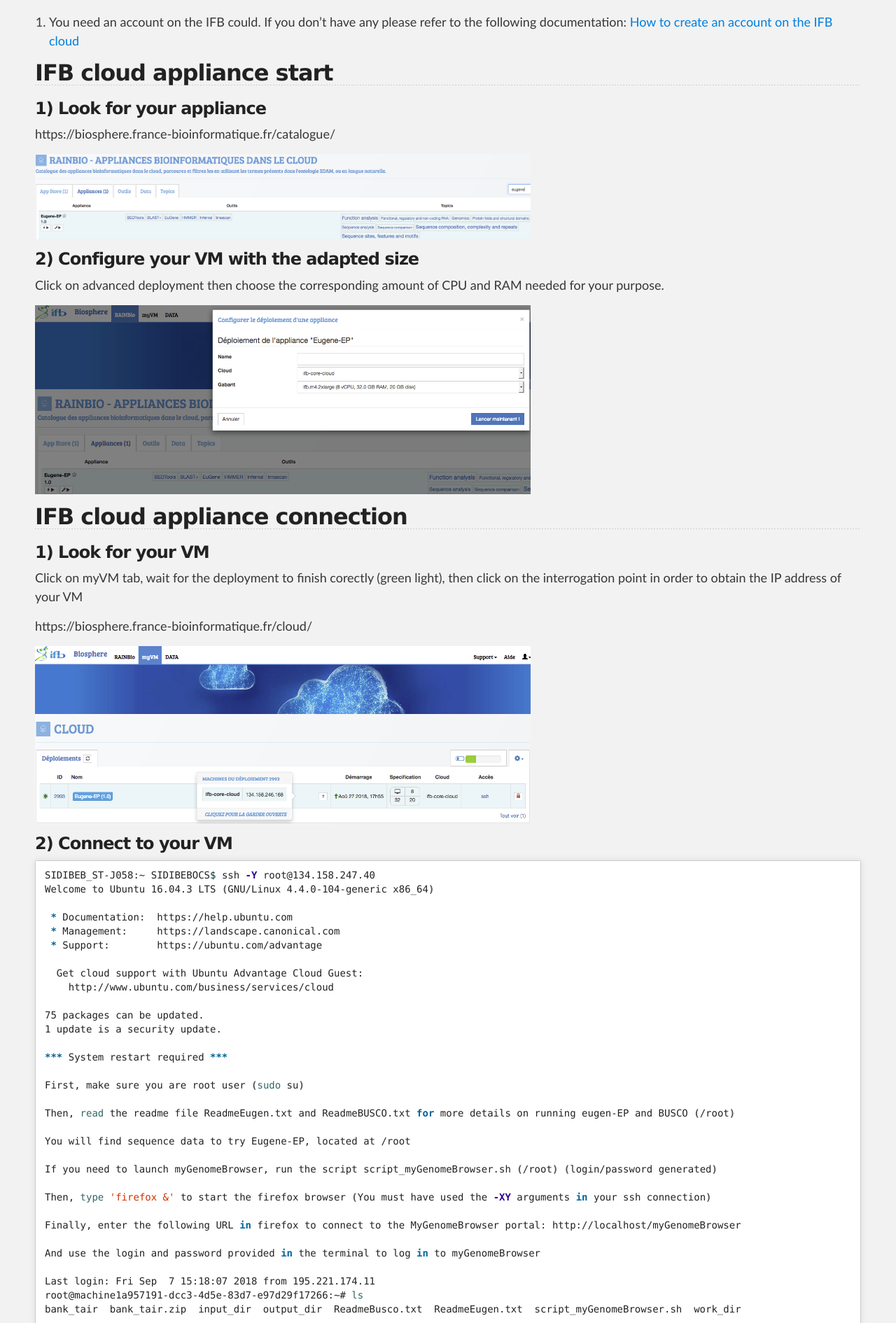
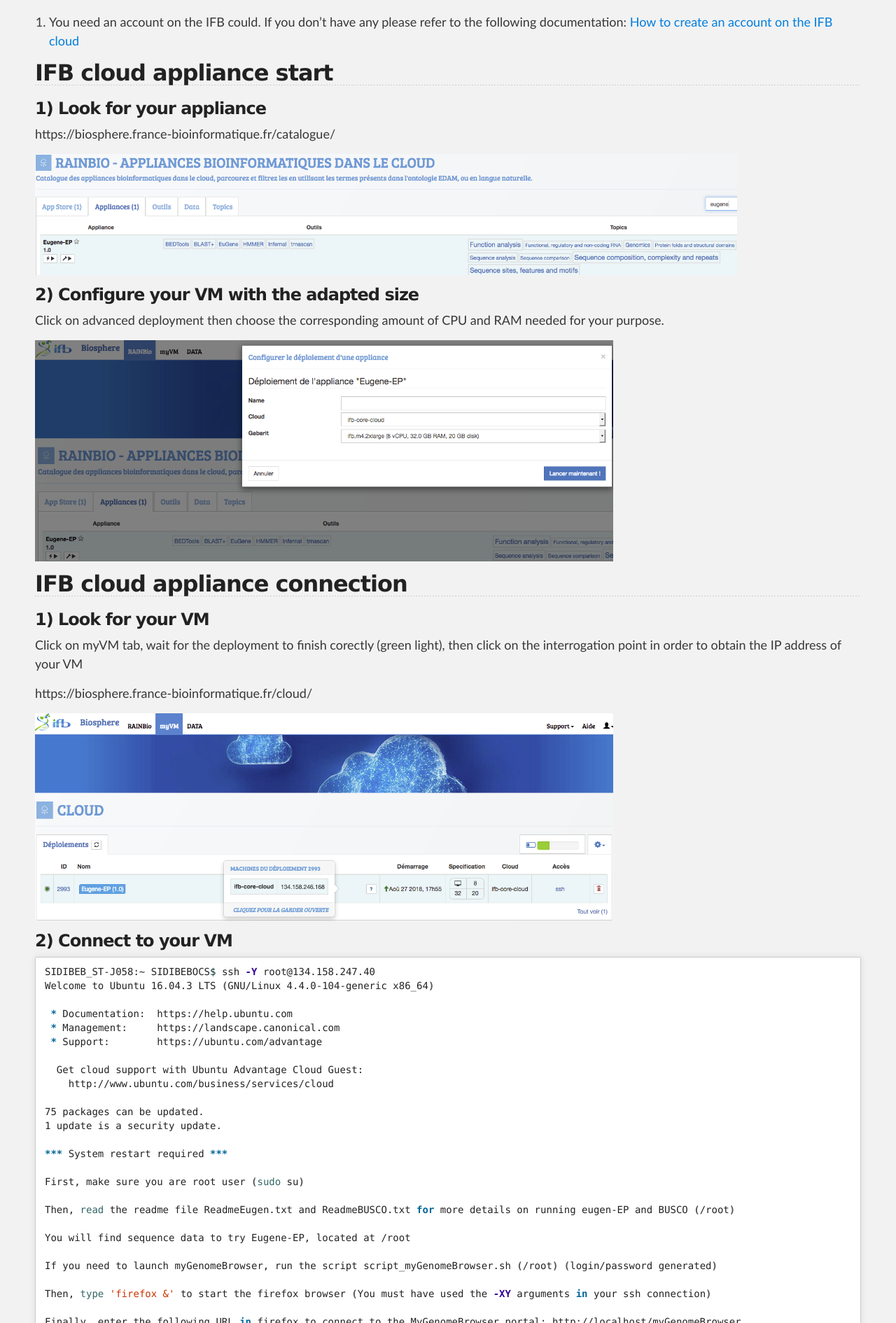
Before and after one commit to SouthGreenPlatform/trainings, a Jekyll site: the page built from _pages/annotation/IFBcloud/use_IFB_cloud_appliance.md, in a window 1280 px wide. Shown: the part 441-2331 px from the top of the page at 70% size. Built offline with Jekyll 4.4.1, drawn with Linux system fonts in a browser that asks for light colours; nearby versions of some CDN libraries.

Commit message:
Update use_IFB_cloud_appliance.md

```diff
--- a/_pages/annotation/IFBcloud/use_IFB_cloud_appliance.md
+++ b/_pages/annotation/IFBcloud/use_IFB_cloud_appliance.md
@@ -28,13 +28,13 @@
 
 https://biosphere.france-bioinformatique.fr/catalogue/
 
-<img width="60%" src="{{ site.url }}/images/pga/Excel10.3_IFBcloud_04_rainbio_catalog_search.png" alt="" />
+<img width="85%" src="{{ site.url }}/images/pga/Excel10.3_IFBcloud_04_rainbio_catalog_search.png" alt="" />
 
 ### 2) Configure your VM with the adapted size
 
 Click on advanced deployment then choose the corresponding amount of CPU and RAM needed for your purpose.
 
-<img width="60%" src="{{ site.url }}/images/pga/Excel10.3_IFBcloud_05_eugene_appli_config.png" alt="" />
+<img width="70%" src="{{ site.url }}/images/pga/Excel10.3_IFBcloud_05_eugene_appli_config.png" alt="" />
 
 ## IFB cloud appliance connection
 
@@ -44,7 +44,7 @@
 
 https://biosphere.france-bioinformatique.fr/cloud/
 
-<img width="60%" src="{{ site.url }}/images/pga/Excel10.3_IFBcloud_06_eugene_appli_myVM.png" alt="" />
+<img width="70%" src="{{ site.url }}/images/pga/Excel10.3_IFBcloud_06_eugene_appli_myVM.png" alt="" />
 
 ### 2) Connect to your VM
 {% highlight bash %}
```
